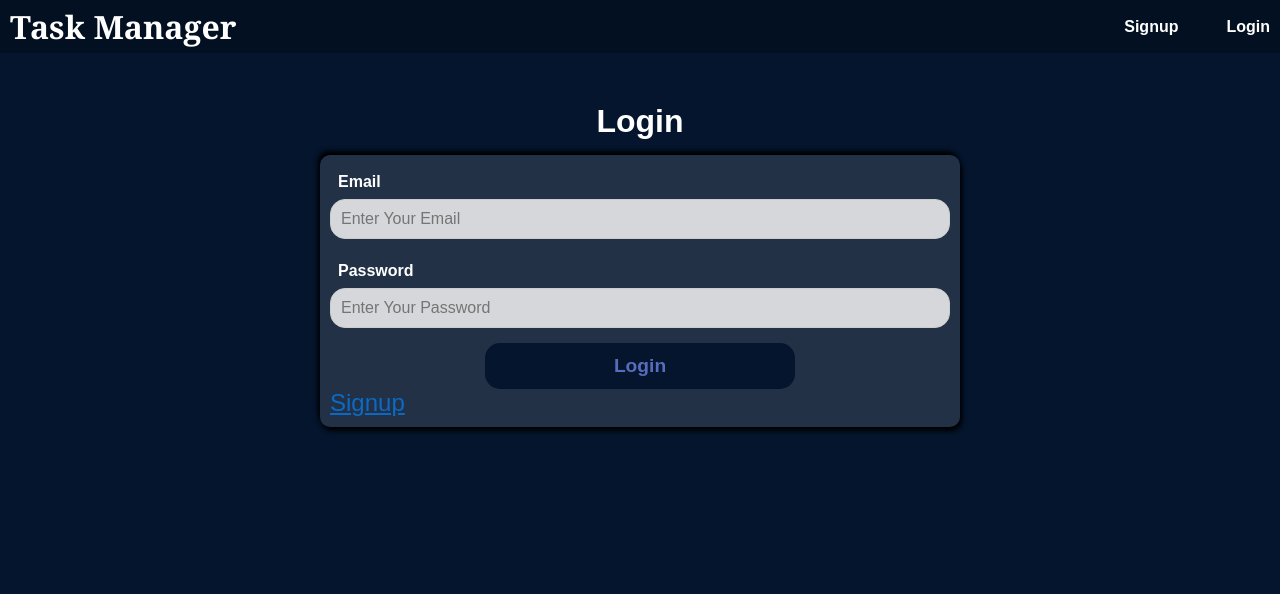
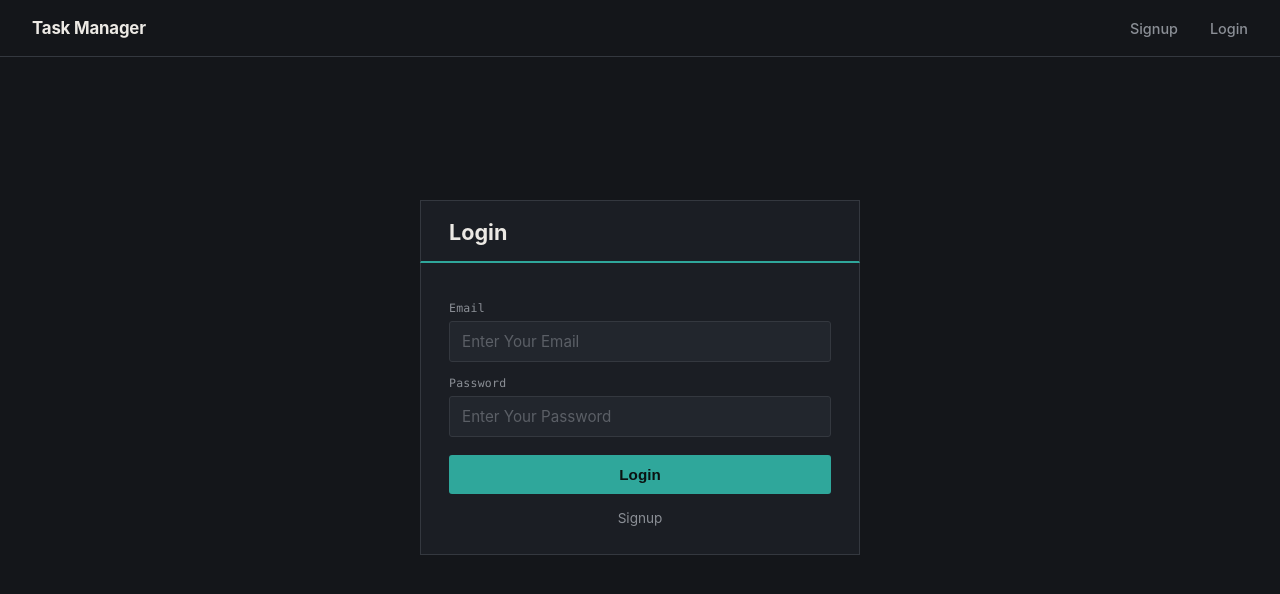
Before and after one commit to Aman-20/Task-Manager-MERN, a React (Vite) app in the folder frontend/: page /login in a window 1280 px wide. Shown: the top 594 px of the page. Built offline with nearby package versions, Linux system fonts and the light colour scheme; no server answers.

Commit message:
Updated UI, added demo task when user signup

```diff
--- a/frontend/src/App.module.css
+++ b/frontend/src/App.module.css
@@ -1,27 +1,34 @@
 @import "./vars.css";
 
 .App {
-    background-color: var(--color-bg);
+    min-height: 100vh;
     width: 100%;
-    min-height: 100vh;
-
-    color: white;
 }
 
 .notFound {
     display: flex;
     flex-direction: column;
+    align-items: center;
     justify-content: center;
-    align-items: center;
-    margin-top: 50px;
-    gap: 20px;
-
-    font-size: 2rem;
+    gap: 14px;
+    min-height: 60vh;
+    padding: 0 20px;
+    text-align: center;
+    font-size: 1.15rem;
+    color: var(--text-muted);
 }
 
 .link {
-    color: rgba(0, 132, 255, 0.685);
-    font-size: 1.5rem;
+    color: var(--accent);
+    font-weight: 600;
+    text-decoration: none;
+    border-bottom: 1px solid var(--accent);
+    padding-bottom: 2px;
+}
+
+.link:hover {
+    color: var(--accent-dark);
+    border-color: var(--accent-dark);
 }
 
 .loadingScreen {
@@ -32,16 +39,31 @@
 }
 
 .loadingText {
-    font-size: 3rem;
-    color: #666;
-    animation: pulse 1.2s ease-in-out infinite;
+    font-family: var(--font-mono);
+    font-size: 0.95rem;
+    letter-spacing: 0.02em;
+    color: var(--text-muted);
 }
 
-@keyframes pulse {
-    0%,100% {
-        opacity: 0.3;
+.loadingText::after {
+    content: "";
+    animation: dots 1.2s steps(4, end) infinite;
+}
+
+@keyframes dots {
+    0% {
+        content: "";
     }
+
+    25% {
+        content: ".";
+    }
+
     50% {
-        opacity: 1;
+        content: "..";
+    }
+
+    75% {
+        content: "...";
     }
 }
--- a/frontend/src/Component/Navbar/Navbar.module.css
+++ b/frontend/src/Component/Navbar/Navbar.module.css
@@ -1,39 +1,69 @@
 @import "../../vars.css";
 
-.navbar{
+.navbar {
     display: flex;
+    align-items: center;
     justify-content: space-between;
-
-    align-items: center;
-
-    padding: 5px 10px;
-
-    background-color: rgba(0, 0, 0, 0.26);
+    flex-wrap: wrap;
+    gap: 12px;
+    padding: 18px 32px;
+    border-bottom: 1px solid var(--border);
 }
 
-.title{
-    font-size: 2rem;
-    font-weight: bold;
-    font-family:Georgia, 'Times New Roman', Times, serif;
+.title {
+    font-size: 1.05rem;
+    font-weight: 700;
+    letter-spacing: -0.01em;
+    color: var(--text);
 }
 
-.list{
+.list {
     list-style: none;
     display: flex;
-    gap: 3rem;
+    align-items: center;
+    gap: 2rem;
+    margin: 0;
+    padding: 0;
 }
 
-.list a{
-    color: white;
+.list a {
+    color: var(--text-muted);
     text-decoration: none;
-    font-weight: 700;
+    font-size: 0.9rem;
+    font-weight: 500;
+    padding-bottom: 3px;
+    border-bottom: 1px solid transparent;
+    transition: color 0.15s, border-color 0.15s;
 }
 
-.btn{
+.list a:hover {
+    color: var(--text);
+    border-color: var(--accent);
+}
+
+.btn {
     border: none;
-    background-color: transparent;
-    color: white;
-    font-weight: bolder;
-    font-size: 1rem;
+    background: none;
+    color: var(--text-muted);
+    font-size: 0.9rem;
+    font-weight: 500;
     cursor: pointer;
+    padding-bottom: 3px;
+    border-bottom: 1px solid transparent;
+    transition: color 0.15s, border-color 0.15s;
 }
+
+.btn:hover {
+    color: var(--danger);
+    border-color: var(--danger);
+}
+
+@media (max-width: 520px) {
+    .navbar {
+        padding: 14px 18px;
+    }
+
+    .list {
+        gap: 1.1rem;
+    }
+}
--- a/frontend/src/Component/Register/Signup.jsx
+++ b/frontend/src/Component/Register/Signup.jsx
@@ -71,7 +71,7 @@ const Signup = () => {
             <input type='password' id='pass' name='pass' placeholder='Enter Your Password' value={data.pass} onChange={handleChange}/>
 
             <div className={styles.btn}>
-            <button className={styles.submit}> Add </button>
+            <button className={styles.submit}> Register </button>
             </div>
 
             <Link to="/login" className={styles.link}>Login</Link>
--- a/frontend/src/Component/Task/AddTask.module.css
+++ b/frontend/src/Component/Task/AddTask.module.css
@@ -2,92 +2,163 @@
 
 .main {
     display: flex;
+    flex-direction: column;
+    align-items: center;
     justify-content: center;
-    align-items: center;
+    min-height: 80vh;
+    padding: 40px 20px;
+}
 
-    flex-direction: column;
-
-    margin-top: 50px;
+.main h1 {
+    width: 100%;
+    max-width: 440px;
+    padding: 18px 28px 16px;
+    margin: 0;
+    font-size: 1.35rem;
+    font-weight: 700;
+    color: var(--text);
+    background: var(--surface);
+    border: 1px solid var(--border);
+    border-bottom: 2px solid var(--accent);
 }
 
 .container {
-    width: 50%;
+    width: 100%;
+    max-width: 440px;
+    padding: 24px 28px 28px;
+    background: var(--surface);
+    border: 1px solid var(--border);
+    border-top: none;
+}
 
-    margin: 10px 5px 10px 5px;
-    padding: 10px;
-
-    background-color: #f2f2f220;
-    color: black;
-
-    border-radius: 10px;
-    box-shadow: 2px 4px 5px black, -2px -4px 5px black;
+.data {
+    display: flex;
+    flex-direction: column;
 }
 
 label {
-    font-weight: 600;
-    display: block;
-    color: white;
-    margin: 8px;
-}
-
-h1 {
-    text-align: center;
-    color: white;
-    margin-bottom: 5px;
+    font-family: var(--font-mono);
+    font-size: 0.72rem;
+    letter-spacing: 0.02em;
+    color: var(--text-muted);
+    margin: 14px 0 6px;
 }
 
 input,
 textarea {
     width: 100%;
-    padding: 10px;
-    margin-bottom: 15px;
-    border: 1px solid #ccc;
-    border-radius: 15px;
-    font-size: 16px;
+    padding: 10px 12px;
+    font-family: var(--font-sans);
+    font-size: 0.95rem;
+    color: var(--text);
+    background: var(--surface-2);
+    border: 1px solid var(--border);
+    border-radius: var(--radius);
+    transition: border-color 0.15s;
+}
 
-    background-color: rgba(245, 245, 245, 0.850);
+textarea {
+    resize: vertical;
+    min-height: 90px;
+}
+
+input::placeholder,
+textarea::placeholder {
+    color: #5b5f66;
 }
 
 input:hover,
 textarea:hover {
-    border: 2px solid #ccc;
+    border-color: #474c55;
+}
+
+input:focus,
+textarea:focus {
+    outline: none;
+    border-color: var(--accent);
 }
 
 .btn {
-    display: flex;
-    justify-content: center;
-    align-items: center;
+    margin-top: 18px;
 }
 
 .submit {
-    width: 50%;
-    padding: 12px;
-
-    background-color: var(--color-bg);
-    color: var(--color-primary);
-
+    width: 100%;
+    padding: 11px;
+    font-size: 0.95rem;
+    font-weight: 700;
+    color: var(--accent-contrast);
+    background: var(--accent);
     border: none;
-    border-radius: 15px;
-
+    border-radius: var(--radius);
     cursor: pointer;
-    font-size: 1.2rem;
-
-    font-weight: bold;
+    transition: background 0.15s;
 }
 
 .submit:hover {
-    border: 1px solid;
+    background: var(--accent-dark);
+}
+
+.submit:active {
+    transform: translateY(1px);
 }
 
 .link {
-    color: rgba(0, 132, 255, 0.685);
-    font-size: 1.5rem;
+    display: block;
+    text-align: center;
+    margin-top: 16px;
+    font-size: 0.85rem;
+    color: var(--text-muted);
+    text-decoration: none;
+}
+
+.link:hover {
+    color: var(--accent);
+}
+
+.error,
+.success {
+    width: 100%;
+    max-width: 440px;
+    margin-bottom: 14px;
+    padding: 10px 14px;
+    font-size: 0.85rem;
+    font-family: var(--font-mono);
+    border-left: 2px solid;
+    animation: fadeIn 0.15s ease;
 }
 
 .error {
-    color: red;
+    background: var(--danger-bg);
+    border-color: var(--danger);
+    color: var(--danger);
 }
 
 .success {
-    color: white;
+    background: var(--success-bg);
+    border-color: var(--success);
+    color: var(--success);
 }
+
+@keyframes fadeIn {
+    from {
+        opacity: 0;
+    }
+
+    to {
+        opacity: 1;
+    }
+}
+
+@media (max-width: 480px) {
+    .main {
+        padding: 24px 14px;
+    }
+
+    .main h1,
+    .container,
+    .error,
+    .success {
+        max-width: 100%;
+    }
+}
--- a/frontend/src/Component/Tasklist/Tasklist.jsx
+++ b/frontend/src/Component/Tasklist/Tasklist.jsx
@@ -125,7 +125,7 @@ const Tasklist = () => {
         <div className={styles.container}>
             <h1>Task List</h1>
 
-            <input type='text' value={search} placeholder='Search your task'
+            <input type='text' value={search} placeholder='🔎 Search your task'
             onChange={(e)=> {
                 setSearch(e.target.value);
                 setcurrpage(1);
@@ -157,7 +157,7 @@ const Tasklist = () => {
                 <tbody>
                 {currItems.length === 0? (
                   <tr>
-                    <td colSpan={5} style={{ textAlign: "center", height:"50px"}}>No match found</td>
+                    <td colSpan={5} style={{ textAlign: "center", height:"50px"}}>No Task Here!</td>
                   </tr>
                 ) :
                 (currItems.map((val, idx) => {
--- a/frontend/src/index.css
+++ b/frontend/src/index.css
@@ -1,6 +1,23 @@
+@import "./vars.css";
+
 * {
   box-sizing: border-box;
   margin: 0;
-  padding: 0px;
-  font-family: Arial, Helvetica, sans-serif;
+  padding: 0;
 }
+
+html,
+body {
+  height: 100%;
+}
+
+body {
+  background: var(--bg);
+  color: var(--text);
+  font-family: var(--font-sans);
+  -webkit-font-smoothing: antialiased;
+}
+
+#root {
+  min-height: 100vh;
+}
--- a/frontend/src/vars.css
+++ b/frontend/src/vars.css
@@ -1,21 +1,26 @@
-:root{
-    /*color*/
-    --color-text: #fff;
-    --color-primary: #576cbc;
-    --color-secondary: #19376d;
-    --color-dark: #0b2447;
-    --color-bg: #04152d;
+:root {
+    --bg: #14161a;
+    --surface: #1b1e24;
+    --surface-2: #22262d;
+    --border: #34383f;
+    --text: #ece9e4;
+    --text-muted: #8b8f96;
 
-    /*fonts*/
-    --font-robot: "Roboto";
+    --accent: #2fa79b;
+    --accent-dark: #248f85;
+    --accent-contrast: #0b1211;
 
-    /* other */
-    --bg: #0F172A;
-    --bg-soft: #141F38;
-    --card: #16213E;
-    --line: #263252;
-    --ink: #F4F5F7;
-    --ink-dim: #A6AEC4;
-    --blue: #4160dd;
-    --amber: #F5B841;
+    --success: #d1a53d;
+    --success-bg: rgba(209, 165, 61, 0.1);
+
+    --danger: #c96650;
+    --danger-bg: rgba(201, 102, 80, 0.12);
+
+    --radius: 3px;
+
+    --font-sans: -apple-system, BlinkMacSystemFont, "Segoe UI", Helvetica, Arial, sans-serif;
+    --font-mono: ui-monospace, SFMono-Regular, "SF Mono", Menlo, Consolas, monospace;
+
+    --color-bg: var(--bg);
+    --color-primary: var(--accent);
 }
```
Also changed, not shown: frontend/src/Component/Tasklist/Tasklist.module.css (+206 -69 lines), 1 other file (tests, documents, lock files or other folders).
